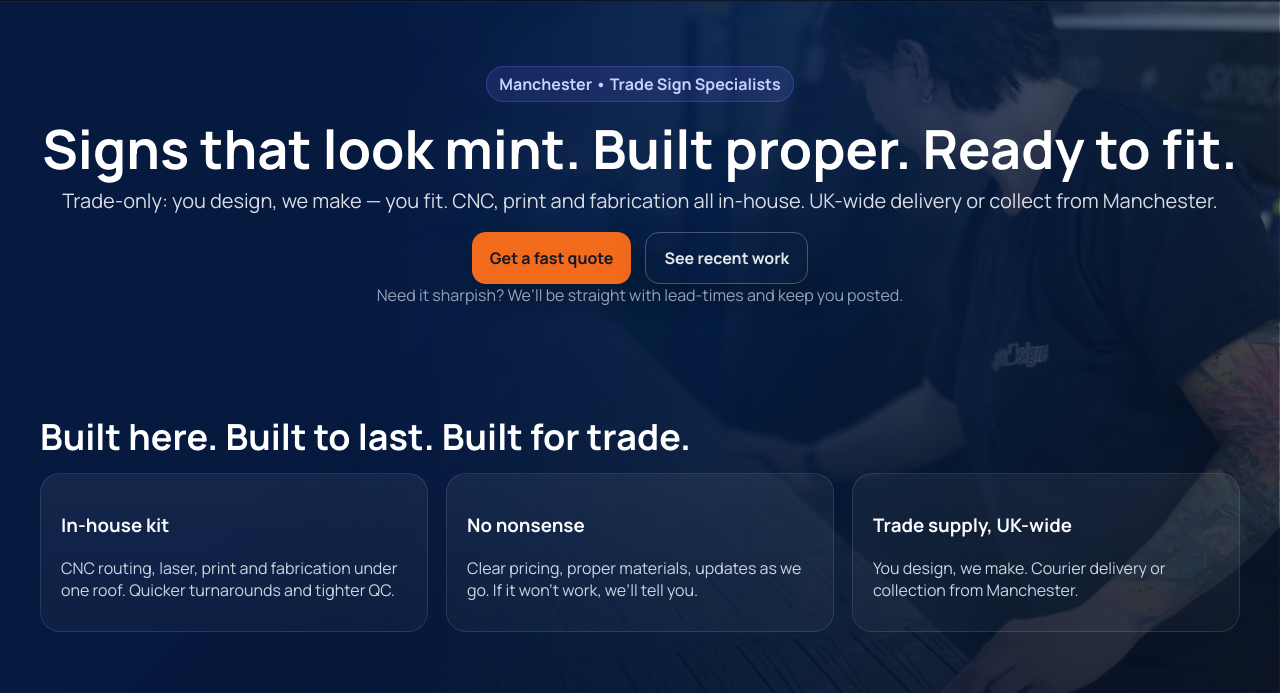
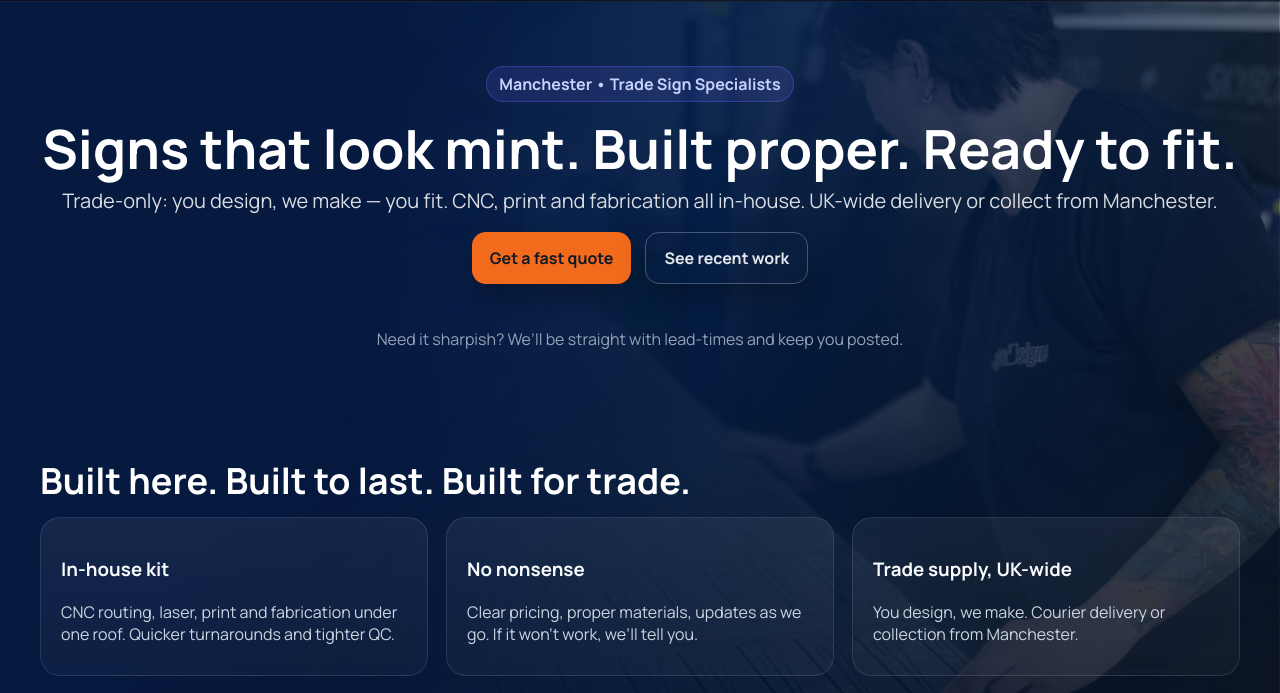
Before and after one commit to LowMasterSOPs/Signs2Signs, a website: page index.html in a window 1280 px wide. Shown: the part 102-795 px from the top of the page. Drawn offline with Linux system fonts and the light colour scheme.

Commit message:
Updated index.html

```diff
--- a/index.html
+++ b/index.html
@@ -115,7 +115,7 @@
           <a class="btn btn-primary" href="contact.html#quote">Get a fast quote</a>
           <a class="btn btn-outline" href="work.html">See recent work</a>
         </div>
-        <p class="muted mt-s">Need it sharpish? We’ll be straight with lead-times and keep you posted.</p>
+        <p class="muted mt-s"><BR></BR>Need it sharpish? We’ll be straight with lead-times and keep you posted.</p>
       </div>
     </section>
 
```
